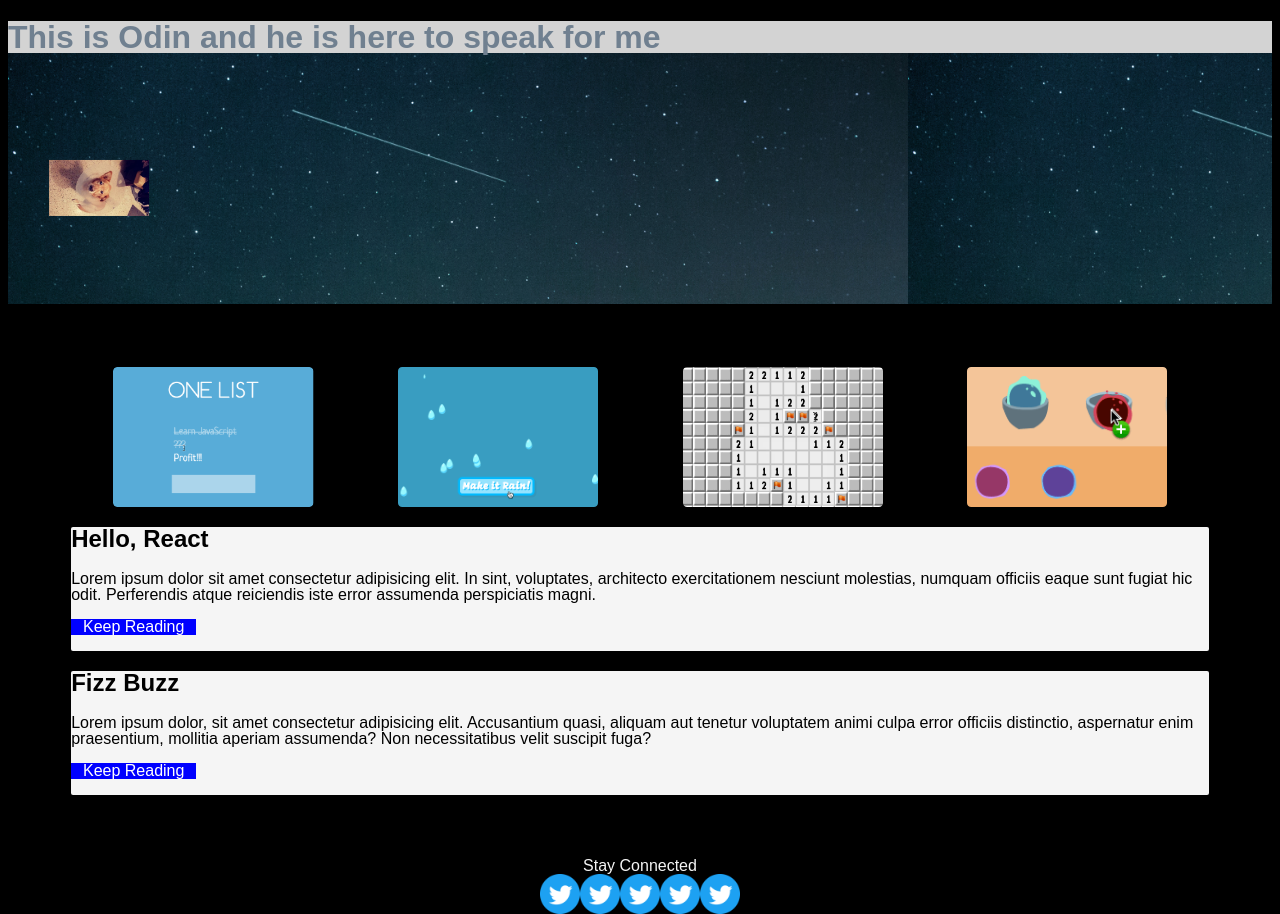
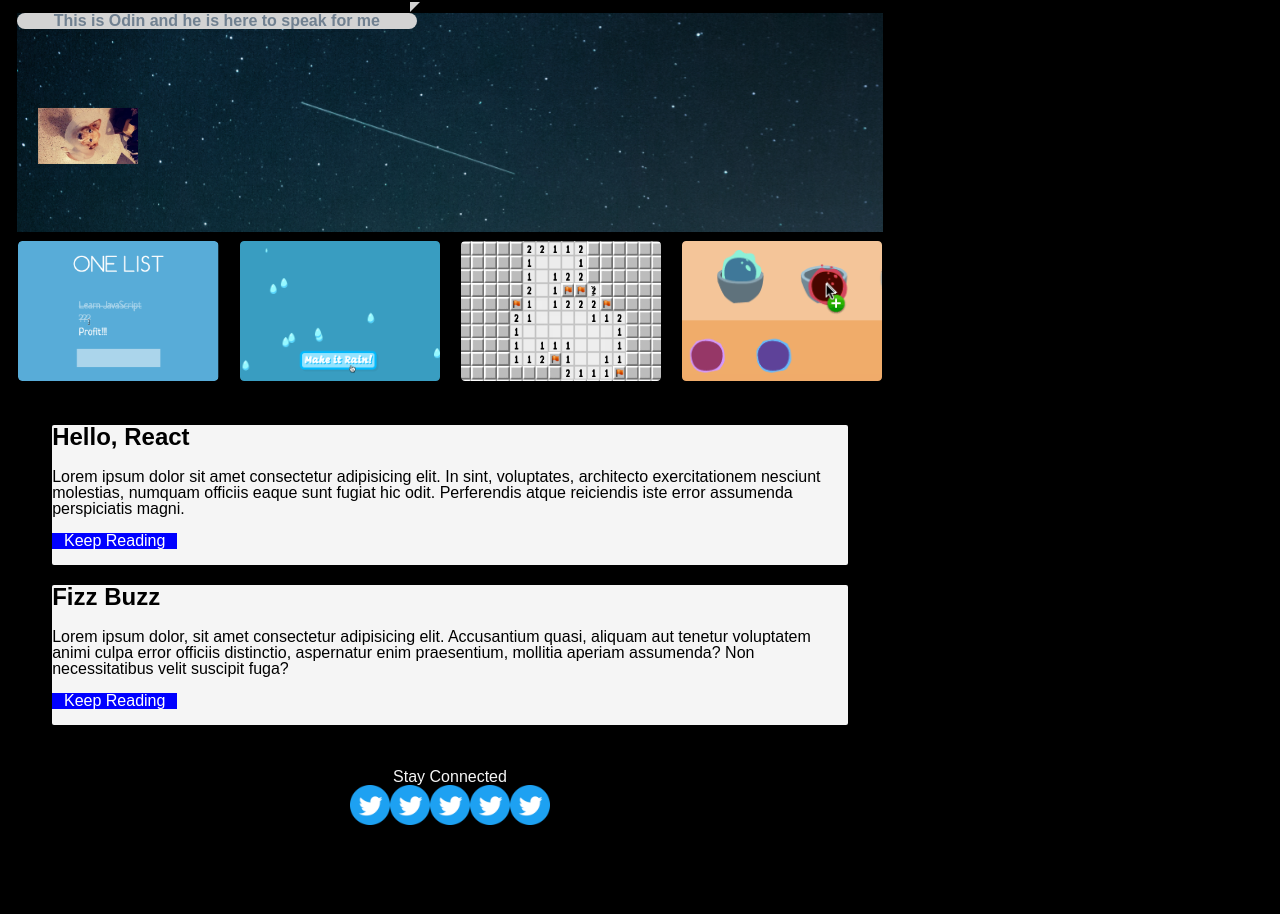
Before and after one commit to alsleaders/mock-portfolio, a website: page public/index.html in a window 1280 px wide. After the commit the page ends 825 px from the top, so only its background shows below. Drawn offline with Linux system fonts and the light colour scheme.

Commit message:
margin maybe fix, text background next

```diff
--- a/public/index.html
+++ b/public/index.html
@@ -6,22 +6,24 @@
     <title>Mock Portfolio</title>
     <link rel="shortcut icon" href="/favicon.ico">
     <link rel="stylesheet" href="/screen.css">
+    <link href="https://fonts.googleapis.com/css?family=Roboto" rel="stylesheet">
   </head>
   <body>
+    <section>
     <header>
-    <h1 id="speech-bubble">
+    <h1 class="speech-bubble">
         This is Odin and he is here to speak for me
     </h1>
     <img class="profile-picture" src="./Images/SmallOdin.jpg" alt="picture of me" >
-
   </header>
-    <main>
       <article class="pictures">
           <img src="./Images/one-list.png" alt="">
           <img src="./Images/make-it-rain.png" alt="">
           <img src="./Images/bomb-sniffer.png" alt="">
           <img src="./Images/sensei-sense (1).png" alt="">
       </article>
+    </section>
+    <main>
       <article class="text-box">
         <header>
           <!-- this will be background  -->
--- a/public/screen.css
+++ b/public/screen.css
@@ -6,6 +6,8 @@ html {
   height: 100%;
   background-color: black;
   color: whitesmoke;
+  font-family: 'Roboto', sans-serif;
+  max-width: 900px;
 }
 
 body {
@@ -15,11 +17,33 @@ body {
 
 header {
   background-image: url('./Images/space.png');
+  max-width: 900px;
+  max-height: 700px;
+  margin: 1%;
 }
 
-#speech-bubble {
-  background-color: lightgray;
+.speech-bubble {
+  background: lightgray;
   color: slategray;
+  text-align: center;
+  border-radius: 4em;
+  font-size: 16px;
+  max-width: 400px;
+}
+
+header > .speech-bubble:after {
+  content: '';
+  position: relative;
+  bottom: 0;
+  left: 10%;
+  width: 0;
+  height: 0;
+  border: 10px solid transparent;
+  border-top-color: lightgray;
+  border-bottom: 0;
+  border-left: 0;
+  margin-left: -10px;
+  margin-bottom: -20px;
 }
 .profile-picture {
   transform: rotate(0.25turn);
```
